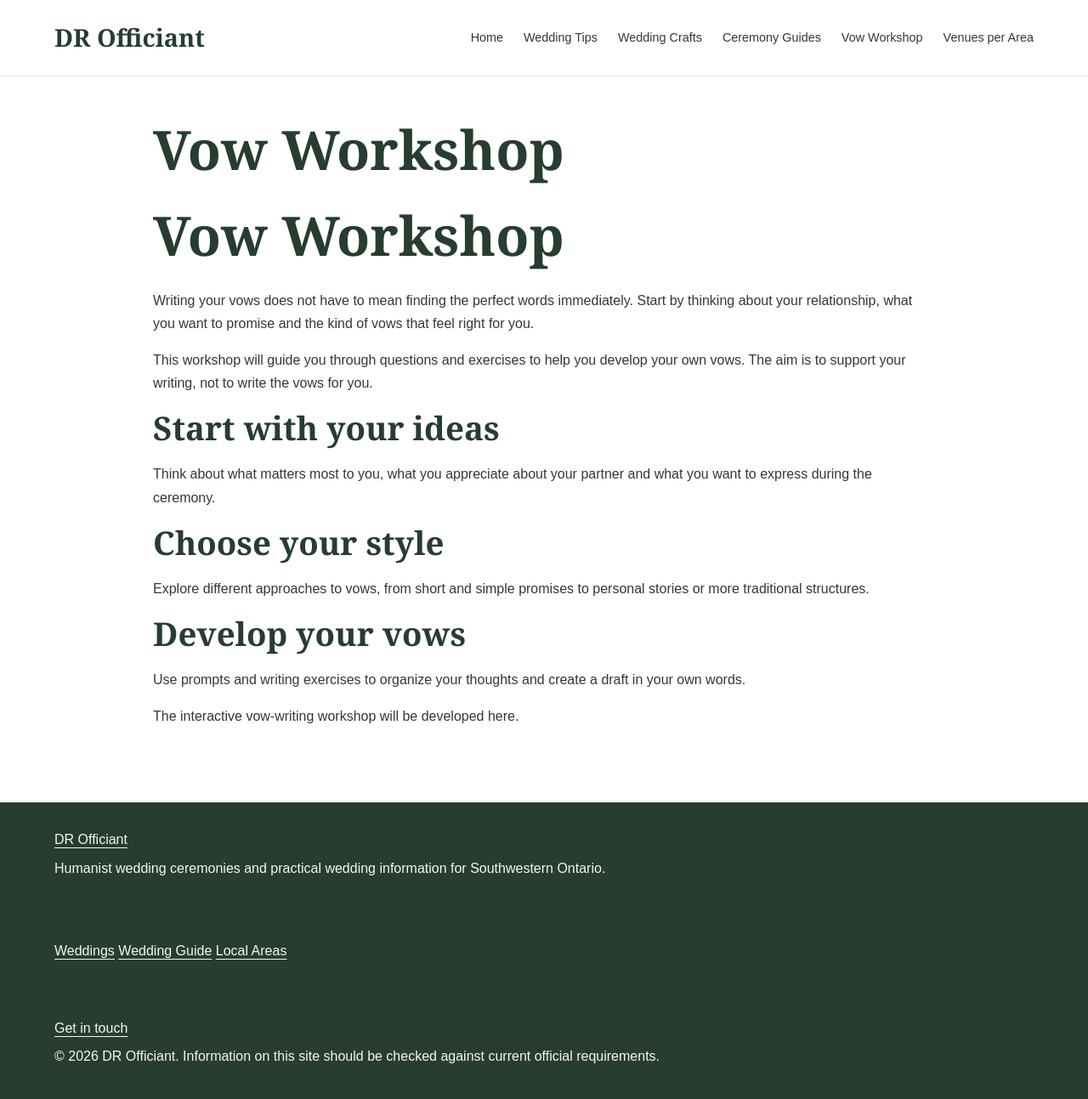
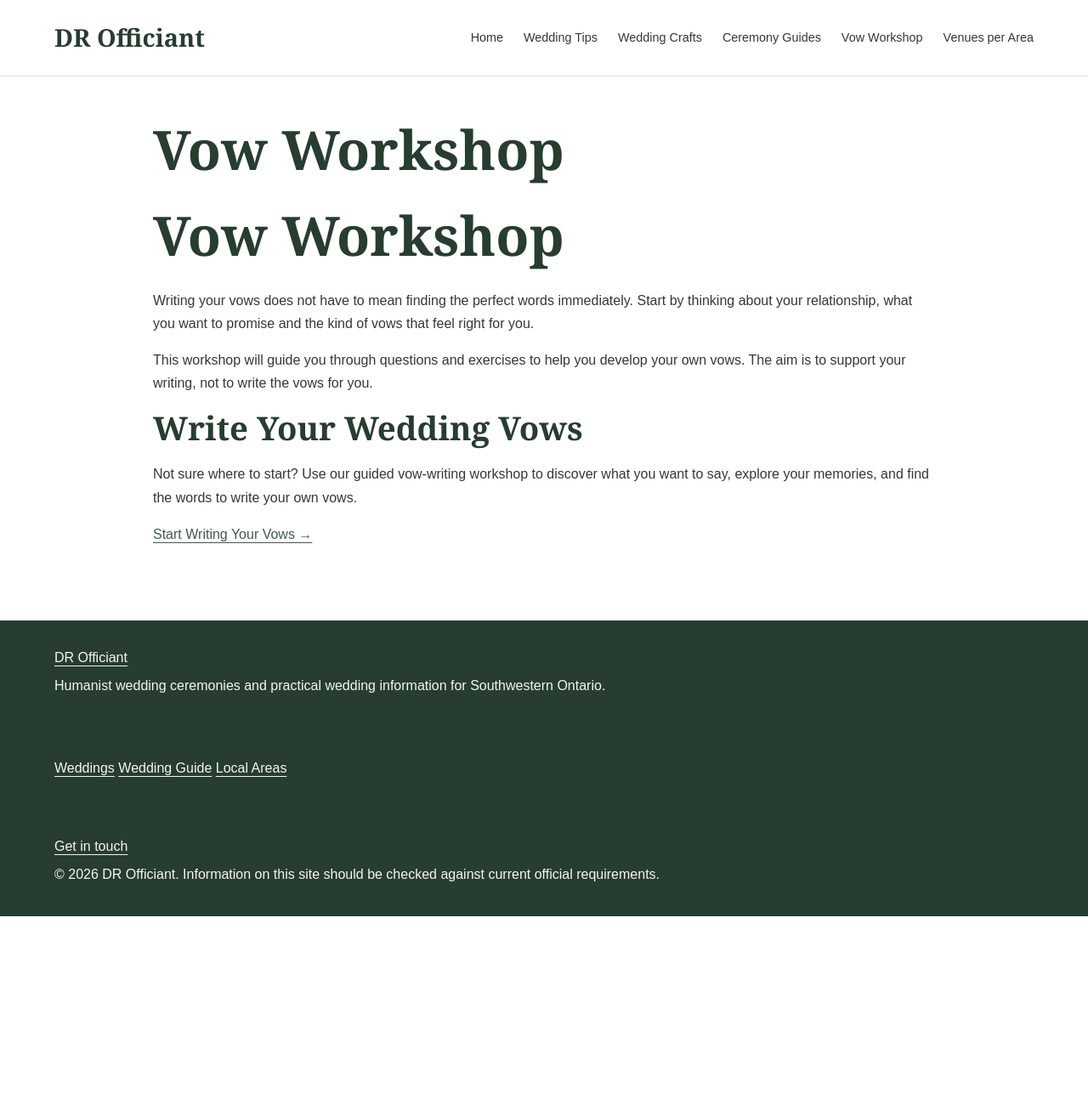
Before and after one commit to drofficiant/drofficiant.github.io, a Jekyll site: the page built from vow-workshop/index.md, in a window 1280 px wide. Shown: the whole page at 85% size. Built offline with Jekyll 4.4.1, drawn with Linux system fonts in a browser that asks for light colours; after the commit the page ends 1078 px from its top, so only the background shows below that.

Commit message:
Update index.md

```diff
--- a/vow-workshop/index.md
+++ b/vow-workshop/index.md
@@ -11,16 +11,10 @@ Writing your vows does not have to mean finding the perfect words immediately. S
 
 This workshop will guide you through questions and exercises to help you develop your own vows. The aim is to support your writing, not to write the vows for you.
 
-## Start with your ideas
+## Write Your Wedding Vows
 
-Think about what matters most to you, what you appreciate about your partner and what you want to express during the ceremony.
+Not sure where to start? Use our guided vow-writing
+workshop to discover what you want to say, explore
+your memories, and find the words to write your own vows.
 
-## Choose your style
-
-Explore different approaches to vows, from short and simple promises to personal stories or more traditional structures.
-
-## Develop your vows
-
-Use prompts and writing exercises to organize your thoughts and create a draft in your own words.
-
-The interactive vow-writing workshop will be developed here.
+[Start Writing Your Vows →](vow-writing-pipeline.html)
```
